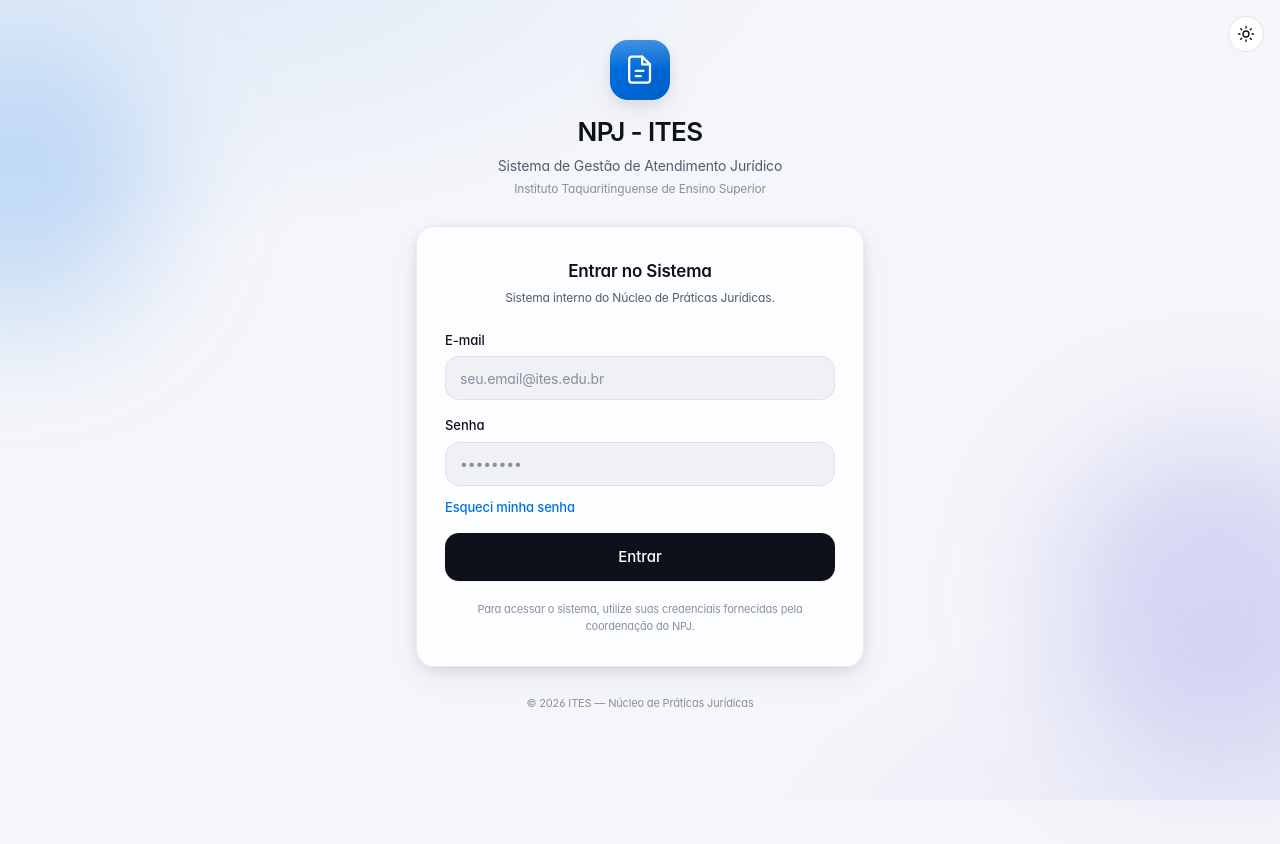
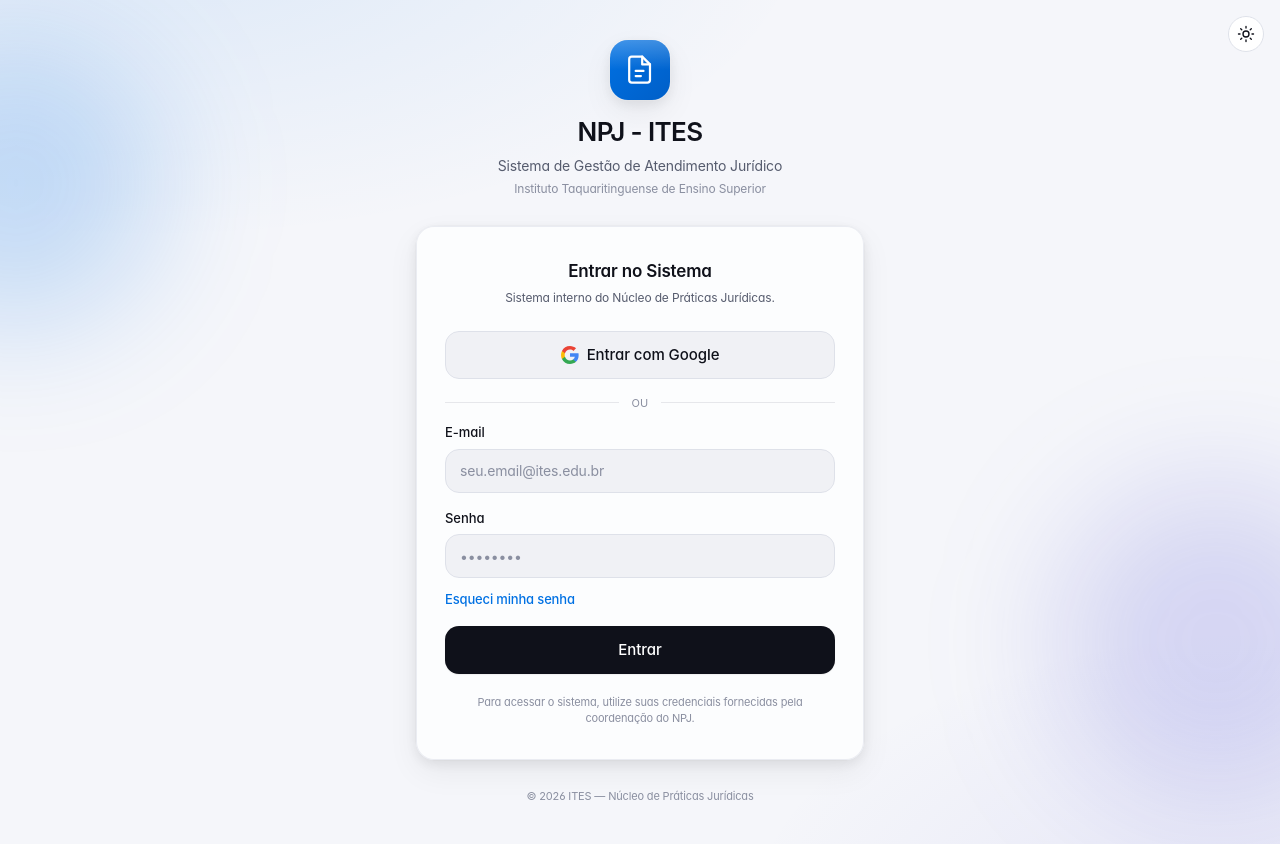
Before and after one commit to Andrey-Bertoletti/nucleo-juridico-frontend, a Next.js app: page /login in a window 1280 px wide. Shown: the top 844 px of the page. Before the commit the page ends 800 px from the top, so only its background shows below. Built offline with nearby package versions, Linux system fonts and the light colour scheme; no server answers.

Commit message:
feat(auth): integrate Supabase client for OAuth and reset password flows; enhance login page with Google login support and error handling

```diff
--- a/src/app/(app)/admin/usuarios/novo/page.tsx
+++ b/src/app/(app)/admin/usuarios/novo/page.tsx
@@ -26,7 +26,7 @@ export default function NovoUsuarioPage() {
       await createUser({
         name: values.name,
         email: values.email,
-        password: values.password!,
+        password: values.password,
         role: values.role,
       });
       router.push("/admin/usuarios");
--- a/src/app/(auth)/login/page.tsx
+++ b/src/app/(auth)/login/page.tsx
@@ -1,22 +1,101 @@
 "use client";
 
 import Link from "next/link";
-import { useRouter } from "next/navigation";
-import { useState, type FormEvent } from "react";
+import { useRouter, useSearchParams } from "next/navigation";
+import { useEffect, useState, type FormEvent } from "react";
 
 import { Button } from "@/components/ui/Button";
 import { Input } from "@/components/ui/Input";
 import { useAuth } from "@/features/auth/useAuth";
+import { supabase } from "@/lib/supabase";
 import { ApiError } from "@/services/api";
 
 export default function LoginPage() {
   const router = useRouter();
-  const { login } = useAuth();
+  const searchParams = useSearchParams();
+  const { login, loginWithTokens } = useAuth();
 
   const [email, setEmail] = useState("");
   const [password, setPassword] = useState("");
   const [error, setError] = useState<string | null>(null);
   const [submitting, setSubmitting] = useState(false);
+  const [googleLoading, setGoogleLoading] = useState(false);
+  /** OAuth pode levar ~1s entre o redirect e o /auth/me — exibe spinner. */
+  const [exchangingOAuth, setExchangingOAuth] = useState(false);
+
+  // Trata o retorno do OAuth: Supabase devolve para /login?code=...
+  // O cliente Supabase (detectSessionInUrl: true) faz o exchange sozinho;
+  // aqui só esperamos o evento SIGNED_IN, pegamos a sessão e completamos
+  // o login no backend chamando /auth/me com o access_token do Google.
+  useEffect(() => {
+    const hasCode =
+      searchParams.get("code") !== null ||
+      searchParams.get("error") !== null;
+
+    // Erro vindo do provedor (usuário cancelou no Google, escopo recusado...)
+    const oauthError = searchParams.get("error_description") || searchParams.get("error");
+    if (oauthError) {
+      setError(decodeURIComponent(oauthError));
+      return;
+    }
+
+    if (!hasCode) return;
+
+    setExchangingOAuth(true);
+
+    let cancelled = false;
+    const {
+      data: { subscription },
+    } = supabase.auth.onAuthStateChange(async (event, session) => {
+      if (cancelled || !session) return;
+      if (event === "SIGNED_IN") {
+        try {
+          await loginWithTokens({
+            accessToken: session.access_token,
+            refreshToken: session.refresh_token,
+            expiresIn: session.expires_in,
+          });
+          router.replace("/dashboard");
+        } catch (err) {
+          // Mensagem específica para o caso comum: Google funcionou,
+          // mas o profile no backend não existe → cadastro ainda não foi
+          // feito pelo admin OU o user_id do auth.users novo (criado pelo
+          // Google) não bate com nenhum profile pré-existente.
+          if (err instanceof ApiError && err.status === 404) {
+            setError(
+              "Sua conta do Google não está vinculada ao sistema. " +
+                "Peça à coordenação para cadastrá-lo com este e-mail.",
+            );
+          } else {
+            setError(
+              err instanceof ApiError
+                ? err.detail
+                : "Não foi possível concluir o login com Google.",
+            );
+          }
+          // Garante que ficamos deslogados no Supabase também (evita laço).
+          await supabase.auth.signOut();
+        } finally {
+          setExchangingOAuth(false);
+        }
+      }
+    });
+
+    // Fallback: já existe uma sessão (recarregou a página depois do exchange).
+    supabase.auth.getSession().then(({ data: { session } }) => {
+      if (cancelled || !session) return;
+      // O onAuthStateChange acima vai tratar — apenas garantimos que o
+      // spinner não fique pendurado se o evento já passou.
+      setTimeout(() => {
+        if (!cancelled) setExchangingOAuth(false);
+      }, 200);
+    });
+
+    return () => {
+      cancelled = true;
+      subscription.unsubscribe();
+    };
+  }, [searchParams, loginWithTokens, router]);
 
   async function handleSubmit(event: FormEvent<HTMLFormElement>) {
     event.preventDefault();
@@ -36,6 +115,32 @@ export default function LoginPage() {
     }
   }
 
+  async function handleGoogleLogin() {
+    setError(null);
+    setGoogleLoading(true);
+    try {
+      const { error: oauthError } = await supabase.auth.signInWithOAuth({
+        provider: "google",
+        options: {
+          redirectTo: `${window.location.origin}/login`,
+          queryParams: {
+            // Força a tela de seleção de conta — evita "logar como o usuário
+            // errado" silenciosamente quando o navegador já tem uma sessão Google.
+            prompt: "select_account",
+          },
+        },
+      });
+      if (oauthError) {
+        setError(oauthError.message);
+        setGoogleLoading(false);
+      }
+      // Em caso de sucesso, signInWithOAuth redireciona — não voltamos aqui.
+    } catch {
+      setError("Não foi possível iniciar o login com Google.");
+      setGoogleLoading(false);
+    }
+  }
+
   return (
     <div className="glass rounded-2xl px-7 py-8 shadow-apple-md">
       <h2 className="text-center text-[17px] font-semibold tracking-[-0.01em] text-ink">
@@ -45,9 +150,41 @@ export default function LoginPage() {
         Sistema interno do Núcleo de Práticas Jurídicas.
       </p>
 
+      {exchangingOAuth ? (
+        <div className="mt-8 flex flex-col items-center gap-3">
+          <span
+            aria-hidden
+            className="h-5 w-5 animate-spin rounded-full border-2 border-brand/30 border-t-brand"
+          />
+          <p className="text-[13px] text-ink-muted">Concluindo login com Google...</p>
+        </div>
+      ) : (
+        <>
+          <div className="mt-6 flex flex-col gap-3">
+            <Button
+              type="button"
+              variant="secondary"
+              size="lg"
+              isLoading={googleLoading}
+              onClick={handleGoogleLogin}
+              className="w-full"
+            >
+              <span className="inline-flex items-center justify-center gap-2">
+                <GoogleIcon />
+                Entrar com Google
+              </span>
+            </Button>
+
+            <div className="my-1 flex items-center gap-3 text-[11px] uppercase tracking-wide text-ink-subtle">
+              <span className="h-px flex-1 bg-ink-subtle/20" />
+              <span>ou</span>
+              <span className="h-px flex-1 bg-ink-subtle/20" />
+            </div>
+          </div>
+
           <form
             onSubmit={handleSubmit}
-        className="mt-6 flex flex-col gap-4"
+            className="mt-2 flex flex-col gap-4"
             noValidate
           >
             <Input
@@ -102,6 +239,31 @@ export default function LoginPage() {
               coordenação do NPJ.
             </p>
           </form>
+        </>
+      )}
     </div>
   );
 }
+
+function GoogleIcon() {
+  return (
+    <svg width="18" height="18" viewBox="0 0 18 18" aria-hidden="true">
+      <path
+        d="M17.64 9.2c0-.637-.057-1.251-.164-1.84H9v3.481h4.844a4.14 4.14 0 0 1-1.796 2.716v2.258h2.908c1.702-1.567 2.684-3.874 2.684-6.615z"
+        fill="#4285F4"
+      />
+      <path
+        d="M9 18c2.43 0 4.467-.806 5.956-2.184l-2.908-2.258c-.806.54-1.837.86-3.048.86-2.344 0-4.328-1.584-5.036-3.71H.957v2.332A8.997 8.997 0 0 0 9 18z"
+        fill="#34A853"
+      />
+      <path
+        d="M3.964 10.708A5.41 5.41 0 0 1 3.682 9c0-.593.102-1.17.282-1.708V4.96H.957A8.996 8.996 0 0 0 0 9c0 1.452.348 2.827.957 4.04l3.007-2.332z"
+        fill="#FBBC05"
+      />
+      <path
+        d="M9 3.58c1.321 0 2.508.454 3.44 1.345l2.582-2.58C13.463.891 11.426 0 9 0A8.997 8.997 0 0 0 .957 4.96L3.964 7.29C4.672 5.164 6.656 3.58 9 3.58z"
+        fill="#EA4335"
+      />
+    </svg>
+  );
+}
--- a/src/features/auth/AuthContext.tsx
+++ b/src/features/auth/AuthContext.tsx
@@ -24,6 +24,17 @@ export interface AuthContextValue {
   user: User | null;
   loading: boolean;
   login: (email: string, password: string) => Promise<void>;
+  /**
+   * Aceita um par de tokens já obtido (ex.: vindo do Supabase OAuth com Google)
+   * e completa o login carregando o profile via `/auth/me`. Lança ApiError se
+   * o profile não existir — esse caminho preserva a regra "cadastro só pelo
+   * admin", evitando self-signup via OAuth.
+   */
+  loginWithTokens: (input: {
+    accessToken: string;
+    refreshToken?: string | null;
+    expiresIn?: number | null;
+  }) => Promise<void>;
   logout: () => Promise<void>;
   refreshUser: () => Promise<void>;
   hasRole: (...roles: Role[]) => boolean;
@@ -127,6 +138,35 @@ export function AuthProvider({ children }: { children: ReactNode }) {
     [scheduleRefresh],
   );
 
+  const loginWithTokens = useCallback(
+    async (input: {
+      accessToken: string;
+      refreshToken?: string | null;
+      expiresIn?: number | null;
+    }) => {
+      // Armazena ANTES de chamar /auth/me — o apiFetch lê do localStorage
+      // para montar o Authorization header.
+      storeCredentials({
+        accessToken: input.accessToken,
+        refreshToken: input.refreshToken ?? undefined,
+        expiresIn: input.expiresIn ?? undefined,
+      });
+      try {
+        const me = await authService.getMe();
+        setUser(me);
+        scheduleRefresh();
+      } catch (err) {
+        // Profile não existe (ex.: usuário entrou com Google mas não foi
+        // cadastrado pelo admin). Limpa tudo e propaga — o caller decide
+        // como sinalizar para o usuário.
+        clearToken();
+        setUser(null);
+        throw err;
+      }
+    },
+    [scheduleRefresh],
+  );
+
   const logout = useCallback(async () => {
     try {
       await authService.logout();
@@ -151,7 +191,7 @@ export function AuthProvider({ children }: { children: ReactNode }) {
 
   return (
     <AuthContext.Provider
-      value={{ user, loading, login, logout, refreshUser, hasRole }}
+      value={{ user, loading, login, loginWithTokens, logout, refreshUser, hasRole }}
     >
       {children}
     </AuthContext.Provider>
--- /dev/null
+++ b/src/lib/supabase.ts
@@ -0,0 +1,27 @@
+"use client";
+
+import { createClient, type SupabaseClient } from "@supabase/supabase-js";
+
+/**
+ * Cliente Supabase compartilhado entre o login (OAuth com Google) e o
+ * reset-password (PKCE flow). Mantemos um único cliente para que o
+ * armazenamento de sessão fique consistente — duas instâncias com
+ * `persistSession: true` brigam pelo mesmo storage key.
+ *
+ * Importante: este cliente NÃO substitui o backend para o fluxo de login
+ * com e-mail/senha — esse continua via `apiFetch("/auth/login")`. Aqui
+ * lidamos somente com OAuth (Google) e troca de código nos links de
+ * recovery/invite enviados por e-mail.
+ */
+export const supabase: SupabaseClient = createClient(
+  process.env.NEXT_PUBLIC_SUPABASE_URL!,
+  process.env.NEXT_PUBLIC_SUPABASE_ANON_KEY!,
+  {
+    auth: {
+      flowType: "pkce",
+      detectSessionInUrl: true,
+      persistSession: true,
+      autoRefreshToken: true,
+    },
+  },
+);
--- a/src/services/admin.ts
+++ b/src/services/admin.ts
@@ -12,7 +12,8 @@ export function listUsers(): Promise<User[]> {
 export interface UserCreatePayload {
   name: string;
   email: string;
-  password: string;
+  /** Opcional: quando ausente, o backend só envia o convite por e-mail. */
+  password?: string;
   role: Role;
 }
 
```
Also changed, not shown: src/app/(auth)/reset-password/page.tsx (+1 -18 lines), src/features/admin/UserForm.tsx (+16 -6 lines), 1 other file (tests, documents, lock files or other folders). Lines whose indentation alone changed are shown as unchanged.
